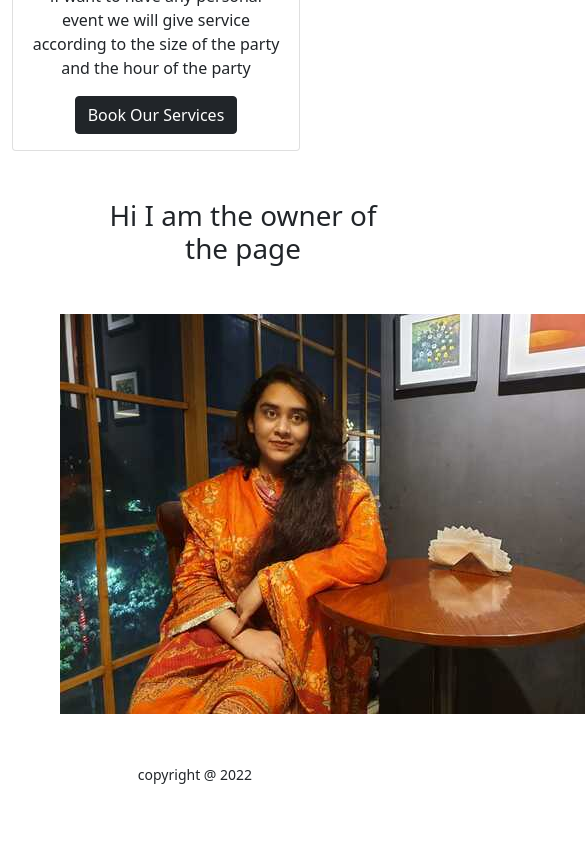
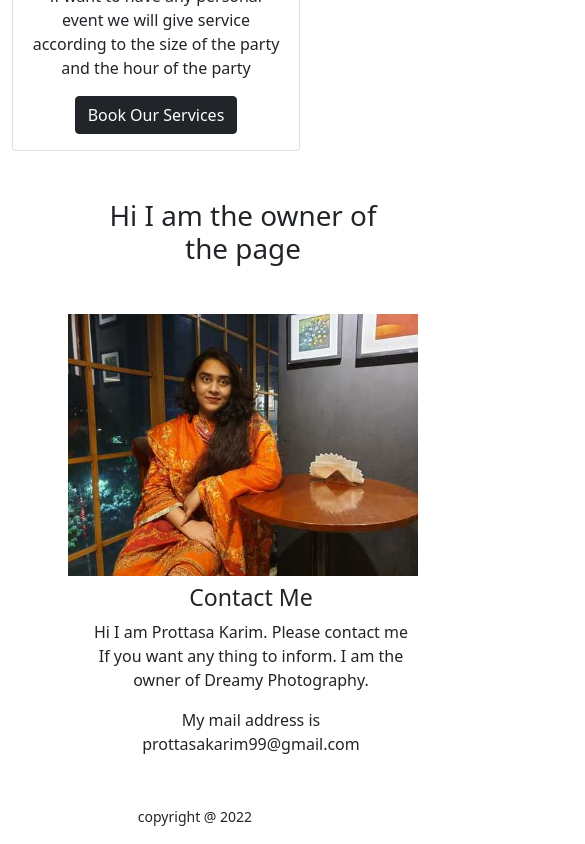
Before and after one commit to PROTTASAKARIM/assignment10-independent-service-provaider, a React (Create React App) app: page / in a window 390 px wide. Shown: the part 1515-2359 px from the top of the page, 585 px wide, since content can reach past the window. Before the commit the page ends 2317 px from the top, so only its background shows below. Built offline with nearby package versions, Linux system fonts and the light colour scheme; no server answers; the HTML template or start-up script is replaced by a standard one.

Commit message:
first commit

```diff
--- a/src/Pages/Home/Extra/Extra.js
+++ b/src/Pages/Home/Extra/Extra.js
@@ -5,8 +5,8 @@ const Extra = () => {
     return (
         <div className='container m-5'>
             <h1 className='m-5'>Hi I am the owner of the page</h1>
-            <div className='d-flex nm-2'>
-                <img src={mypic} alt="" />
+            <div className='d-lg-flex m-2'>
+                <img className='w-100' src={mypic} alt="" />
                 <div className='container m-2'>
                     <h3>Contact Me</h3>
                     <p>Hi I am Prottasa Karim. Please contact me If you want any thing to inform. I am the owner of Dreamy Photography. </p>
```
